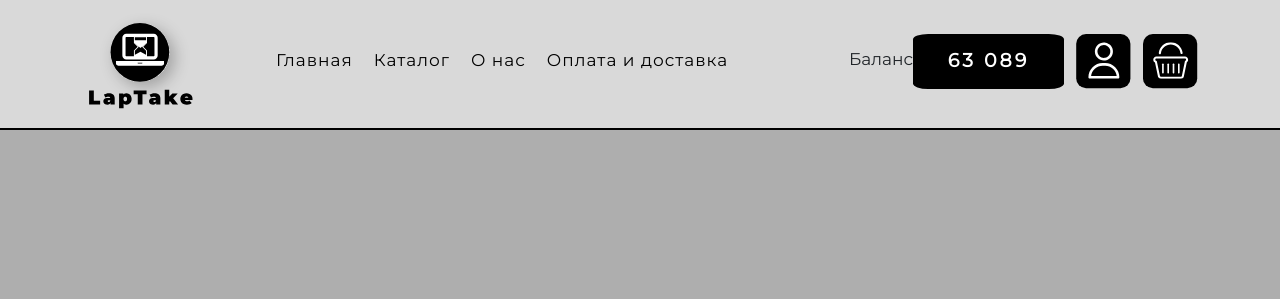
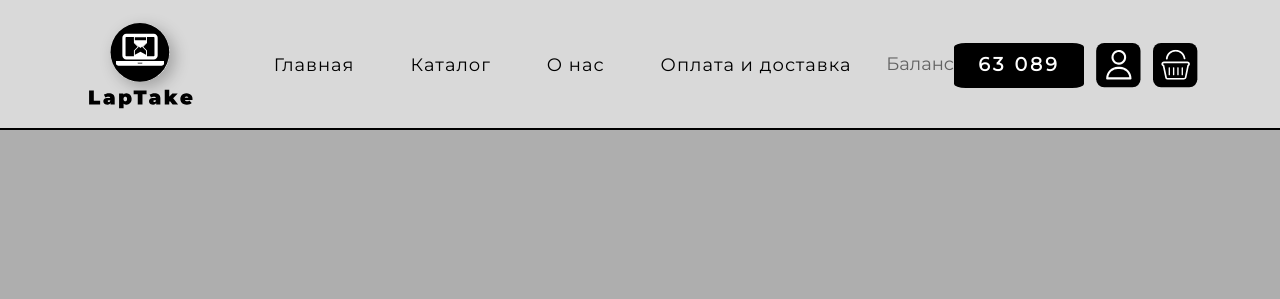
Before and after one commit to Tosking/laptake, a PHP site: page / in a window 1280 px wide. Shown: the top 299 px of the page. Run offline with PHP 8.4, Linux system fonts and the light colour scheme.

Commit message:
add adaptive design on main page and new style for footer, delete some blocks of header

```diff
--- a/assets/css/style.css
+++ b/assets/css/style.css
@@ -17,13 +17,13 @@ body{
 
     box-sizing: border-box;
     margin: 0;
-    font-family: 'Montserrat',sans-serif; /*В данной строке прописывается шрифт, который будет использоваться на всей странице*/
+    font-family: 'Montserrat'; /*В данной строке прописывается шрифт, который будет использоваться на всей странице*/
 }
 /*Navigation*/
 .navbar{
 
     box-sizing: border-box;
-    font-size: 17px;
+    font-size: 18px;
     border-bottom: 2px solid black;
     background-color:var(--colorHead);
     padding-bottom: 14px;
@@ -56,6 +56,18 @@ body{
     background: var(--colorLink);
     transition: width 0.3s ease 0s, left 0.3s ease 0s;
 }
+@media (max-width: 992px)
+{
+    .navbar-brand{
+        justify-content: center;
+    }
+    .navbar{
+        text-align: center;
+    }
+    .balance{
+        justify-content: center;
+    }
+}
 .nav-link:hover{
     font-weight: 650;
     color:#FC6C33;
@@ -66,26 +78,21 @@ body{
     left: 0;
 }
 .nav-item{
-    margin-left:5px;
+    margin-left:40px;
 }
 /*Стили для иконки баланса*/
 .balance{
-
-    width:151px;
-    height: 55px;
-    border-radius: 10%;
+    padding:8px 0;
+    width:130px;
+    height: 45px;
+    border-radius: 9%;
     background-color:#000000;
 }
 
-.balance_comm{
+
+.balance_parag{
     margin:0;
-    margin-top: 13px;
-    margin-bottom: 13px;
-}
-.balance_parag{
     font-size:19px;
-    margin-top: 13px;
-    margin-bottom: 13px;
     color: var(--colorBalanceP);
     letter-spacing: 3px;
     font-weight: 900;
@@ -104,6 +111,7 @@ body{
 }
 /*Просто по приколу может пригодится:)*/
 .block{
+
     height: 100%;
 }
 /*Основная секция с картинкой ноутбука и кнопкой перенаправления в каталог*/
@@ -122,6 +130,7 @@ body{
     font-weight: 900;
     line-height: 48px;
 }
+
 #center_text_second{
     word-break:break-all; /*Перенос строки*/
     margin:0 auto; /*обнуляем отступ параграфа, т.к в html он имеет базовый отступ*/
@@ -132,6 +141,12 @@ body{
 }
 /*Подвал сайта(еще в разработке*/
 .footer{
-    border-top:2px solid black ;
+    max-height: 100%;
+   min-height: 100px;
+    border-top:3px solid black ;
     background-color: var(--colorFooter);
 }
+#footer_telegnvk{
+    max-width: 40px;
+    min-height: 40px;
+}
--- a/index.html
+++ b/index.html
@@ -9,21 +9,23 @@
     <link href="/assets/css/bootstrap.min.css" rel="stylesheet">
     <link rel="stylesheet" href="css/fontello.css">
     <link rel="stylesheet" href="/assets/css/style.css">
-    <script src="js/bootstrap.bundle.min.js"></script>
+
 
 </head>
 <body>
 
  <!--Это нужно для того чтобы наш навбар был фиксированным и не сворачивался на странице-->
-  <nav class="navbar navbar-expand-lg"> <!--Создаем сам навбар-->
+  <nav class="navbar  navbar-expand-lg"> <!--Создаем сам навбар-->
     <div class="container"> <!--Создаем контейнер с нужными нам отступами-->
-      <a class="navbar-brand" href="#"><img src="/assets/photo/logo.svg" alt="#"></a> <!--Затем используем специальный класс для логотипов компаний или организаций-->
+      <a class="navbar-brand m-0" href="#">
+        <img src="/assets/photo/logo.svg" alt="#">
+      </a> <!--Затем используем специальный класс для логотипов компаний или организаций-->
       <button class="navbar-toggler" type="button" data-bs-toggle="collapse" data-bs-target="#navbarSupportedContent" aria-controls="navbarSupportedContent" aria-expanded="false" aria-label="Toggle navigation">
         <span class="navbar-toggler-icon"></span>  <!--Дефолтная иконка бургера-->
       </button> <!--Все что описано в button и сам button - это создание бургера(бургер это кнопка которая создает выпадающий список)-->
-      <div class="collapse navbar-collapse" id="navbarSupportedContent"> <!--Класс, в котором у нас будут располагаться элементы навбара в самом
+      <div class="collapse navbar-collapse pt-lg-2" id="navbarSupportedContent"> <!--Класс, в котором у нас будут располагаться элементы навбара в самом
         бургере-->
-        <ul class="navbar-nav me-auto ms-5"> <!--Создаем список -->
+        <ul class="navbar-nav me-auto ms-auto"> <!--Создаем список -->
           <li class="nav-item"> <!--Создаем элементы в которых будут храниться ссылки на страницы-->
             <a class="nav-link" aria-current="page" href="#">Главная</a> <!--Ну и сама страница-->
           </li>
@@ -38,16 +40,16 @@
           </li>
         </ul> <!--Navbar-nav-->
         <!--Контейнер для создания иконки баланса-->
-        <div class="d-lg-flex flex-row text-center">
-        <div class="balance-com"><p  class="balance_comm">Баланс</p></div>
-        <div class="balance">
-          <p  class="balance_parag">63 089</p>
-          </div>
-      </div>
 
-        <div class="d-lg-flex" role="button">
-          <a class = "lk-and-trash" href="#"><img src="/assets/photo/Иконка ЛК.svg"  alt="#" width="55" height="55" ></a>
-          <a class="lk-and-trash" href="#"><img src="/assets/photo/Иконка корзины.svg" alt="#" width="55" height="55"></a>
+
+        <div class="d-lg-flex text-center">
+          <span class="navbar-text">Баланс</span>
+          <div class="balance">
+            <span  class="balance_parag">63 089</span>
+            </div>
+        </div>
+          <a class = "lk-and-trash" href="#"><img src="/assets/photo/Иконка ЛК.svg"  alt="#" width="45" height="45" ></a>
+          <a class="lk-and-trash" href="#"><img src="/assets/photo/Иконка корзины.svg" alt="#" width="45" height="45"></a>
         </div>
 
       </div> <!-- collapse navbar-collapse -->
@@ -63,26 +65,27 @@
          </div>
       </div>
       <div class="col-md-6 col-sm-7">
-        <div class="block"><img src="/assets/photo/back.svg" alt="#" class="img-fluid rounded float-right"></div>
+        <div class="block"><img src="/assets/photo/back.svg" alt="#" class="img-fluid"></div>
       </div>
     </section>
   </div>
 
-<footer class = "footer">
+<footer class = "container-fluid footer ">
   <div class="container">
-    <div class="row gy-3">
-        <div class="col-md-6">
-          <div class="block"><p class="h4">Почта </p></div>
+    <div class="row pt-4">
+        <div class="col-md-6 col-sm-6 col-6">
+        <div class="d-inline"><img src="/assets/photo/email.svgу меня" alt="#"></div>
+        <div class="d-inline"><img src="/assets/photo/phone.svg" alt="#"></div>
         </div>
-      <div class="col-md-6">
-        <div class="block">
-          <img src="/assets/photo/telegram_logo_icon_147228 1.svg" alt="#">
-          <img src="/assets/photo/vk_icon-icons 1.svg" alt="#">
-        </div>
+      <div class="col-md-6 col-sm-6 col-6">
+        <div class="d-inline"> <img src="/assets/photo/telegram_logo_icon_147228 1.svg" class = "rounded float-end"id="footer_telegnvk"  alt="#"></div>
+          <div class="d-inline" > <img src="/assets/photo/vk_icon-icons 1.svg"class = "rounded float-end" id="footer_telegnvk" alt="#"></div>
       </div>
     </div>
   </div>
 </footer>
+
+  <script src="/assets/js/bootstrap.bundle.min.js"></script>
     <script src="js/app.js"></script>
 </body>
 </html>
```
Also changed, not shown: assets/photo/email.svg (added), assets/photo/phone.svg (added).
